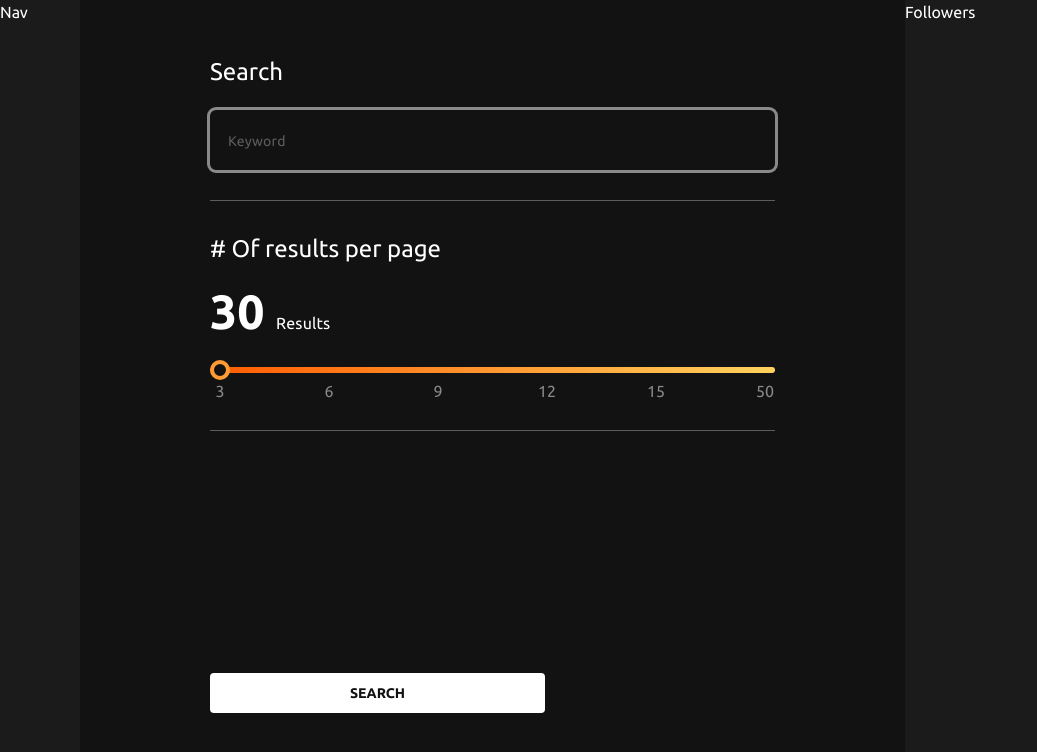
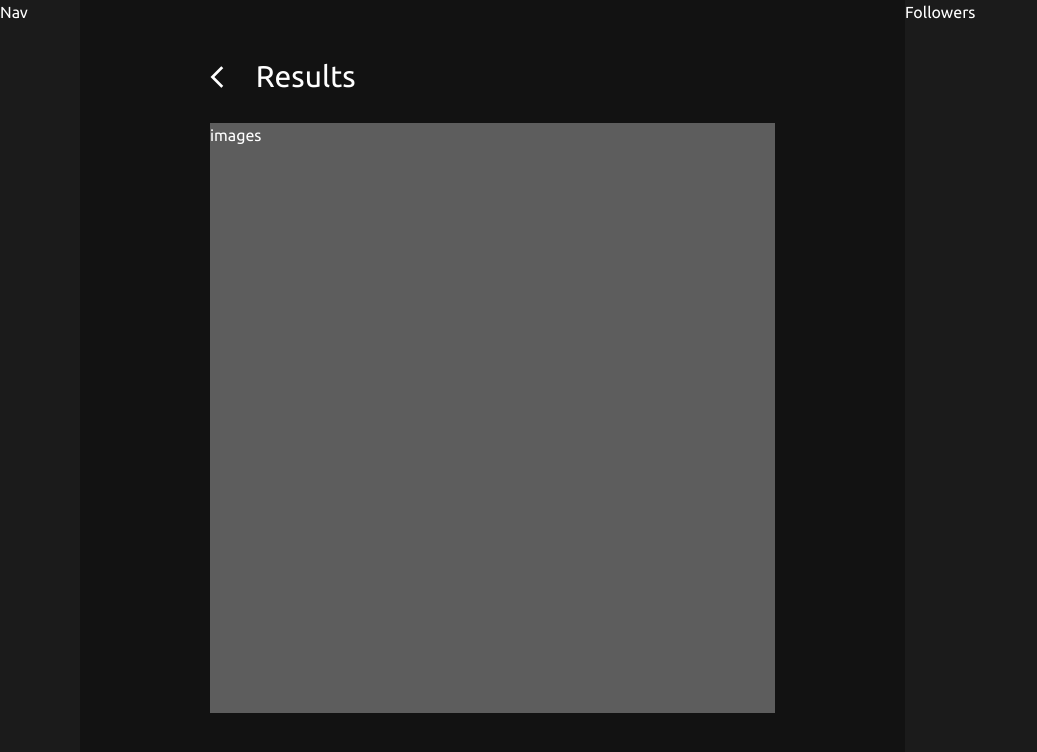
Before and after one commit to supaphly2008/avl-assessment, a Next.js app: page / in a window 1280 px wide. Shown: the top 752 px of the page, without its empty margins (0-1037 px from the left). Built offline with nearby package versions, Linux system fonts and the light colour scheme.

Commit message:
search and search result component

```diff
--- a/components/Search.js
+++ b/components/search/Search.js
@@ -1,11 +1,12 @@
 import { useState } from "react";
-import Input from "./common/Input";
-import Button from "./common/Button";
-import Slider from "./common/Slider";
+import Input from "../common/Input";
+import Button from "../common/Button";
+import Slider from "../common/Slider";
+import { CompState } from "./index";
 
 const inputRange = [3, 6, 9, 12, 15, 50];
 
-const Search = () => {
+const Search = ({ setComponent }) => {
   const [searchText, setSearchText] = useState("");
   const [range, setRange] = useState(0);
 
@@ -15,6 +16,7 @@ const Search = () => {
 
   const onSearchClick = () => {
     console.log("click", range);
+    setComponent(CompState.SEARCH_RESULT);
   };
 
   return (
--- /dev/null
+++ b/components/search/SearchResult.js
@@ -0,0 +1,19 @@
+import { CompState } from "../search";
+
+const SearchResult = ({ setComponent }) => {
+  const onBackClick = () => {
+    setComponent(CompState.SEARCH);
+  };
+
+  return (
+    <div className="flex h-full flex-col">
+      <div className="mb-[24px] flex items-center">
+        <img className="mr-[31.73px] cursor-pointer" src="/icons/left-arrow.png" alt="arrow back" onClick={onBackClick} />
+        <div className="text-[30px]">Results</div>
+      </div>
+      <div className="flex-1 bg-gray">images</div>
+    </div>
+  );
+};
+
+export default SearchResult;
--- /dev/null
+++ b/components/search/index.js
@@ -0,0 +1,25 @@
+import { useState } from "react";
+import Search from "./Search";
+import SearchResult from "./SearchResult";
+
+export const CompState = {
+  SEARCH: "search",
+  SEARCH_RESULT: "search_result",
+};
+
+const SearchContainer = () => {
+  const [component, setComponent] = useState(CompState.SEARCH_RESULT);
+
+  const comp = () => {
+    if (component === CompState.SEARCH) {
+      return <Search setComponent={setComponent} />;
+    }
+    if (component === CompState.SEARCH_RESULT) {
+      return <SearchResult setComponent={setComponent} />;
+    }
+  };
+
+  return comp();
+};
+
+export default SearchContainer;
--- a/pages/index.js
+++ b/pages/index.js
@@ -1,4 +1,5 @@
-import Search from "../components/Search";
+// import Search from "../components/Search";
+import Search from "../components/search";
 
 export default function Home() {
   return (
```
Also changed, not shown: public/icons/left-arrow.png (added).
